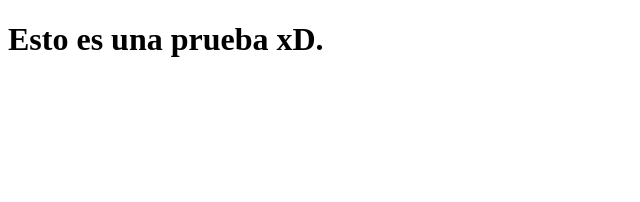
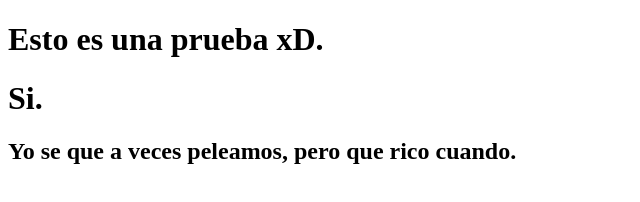
Before and after one commit to oscar-mate/prueba, a plain HTML site: page index.html in a window 1280 px wide. Shown: the whole page, without its empty margins (0-640 px from the left). Drawn offline with Linux system fonts and the light colour scheme.

Commit message:
Que rico

```diff
--- a/index.html
+++ b/index.html
@@ -6,5 +6,7 @@
 </head>
 <body>
     <h1>Esto es una prueba xD.</h1>
+    <h1>Si.</h1>
+    <h2>Yo se que a veces peleamos, pero que rico <strong>cuando</strong>.</h2>
 </body>
 </html>
```
